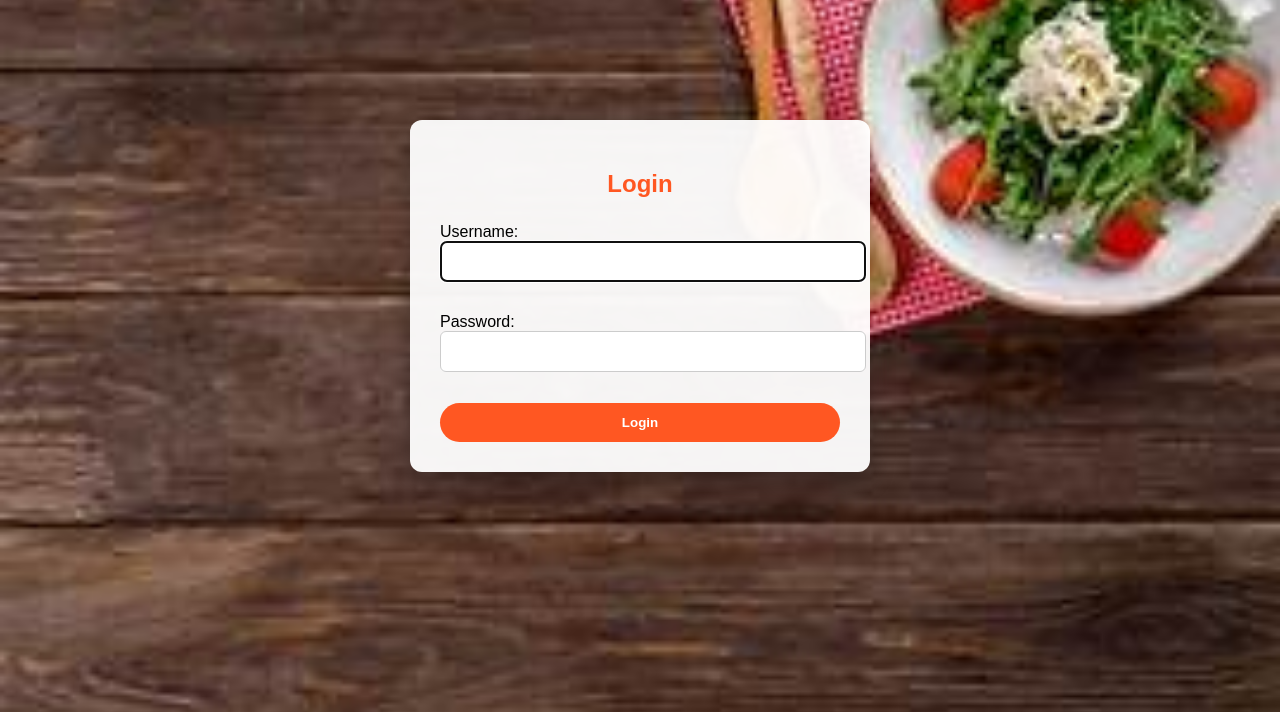
After one commit to pragna-bn/Foodapp-project, a Django app: page /users/login/ in a window 1280 px wide. The commit adds this page. Shown: the top 712 px of the page. Run offline with Django 5.2, Linux system fonts and the light colour scheme.

Commit message:
Fix login/logout, update navbar and templates

```diff
--- a/foodapp/settings.py
+++ b/foodapp/settings.py
@@ -84,3 +84,8 @@ STATIC_ROOT = BASE_DIR / "staticfiles"
 
 MEDIA_URL = '/media/'
 MEDIA_ROOT = BASE_DIR / 'media'
+
+# Redirects for login/logout
+LOGIN_URL = '/users/login/'          # Where @login_required redirects if not logged in
+LOGIN_REDIRECT_URL = '/'             # Where user goes after login
+LOGOUT_REDIRECT_URL = '/'            # Where user goes after logout
--- a/foodapp/urls.py
+++ b/foodapp/urls.py
@@ -14,6 +14,8 @@ urlpatterns = [
 
     # Orders app
     path('orders/', include('orders.urls')),
+
+    path('users/', include('users.urls')),
 ]
 
 # MEDIA settings
--- a/main/urls.py
+++ b/main/urls.py
@@ -26,4 +26,5 @@ urlpatterns = [
 
 
 
+
 ]
--- /dev/null
+++ b/templates/users/login.html
@@ -0,0 +1,67 @@
+{% load static %}
+<!DOCTYPE html>
+<html>
+<head>
+    <title>Login</title>
+    <style>
+        body {
+            background: url("{% static 'images/hero.jpg' %}") no-repeat center center fixed;
+            background-size: cover;
+            font-family: Arial, sans-serif;
+            margin: 0;
+            padding: 0;
+        }
+
+        .login-box {
+            max-width: 400px;
+            margin: 120px auto;
+            background: rgba(255,255,255,0.95);
+            padding: 30px;
+            border-radius: 12px;
+            box-shadow: 0 8px 25px rgba(0,0,0,0.3);
+        }
+
+        h2 {
+            text-align: center;
+            color: #ff5722;
+            margin-bottom: 25px;
+        }
+
+        input {
+            width: 100%;
+            padding: 12px;
+            margin-bottom: 15px;
+            border-radius: 6px;
+            border: 1px solid #ccc;
+        }
+
+        button {
+            width: 100%;
+            padding: 12px;
+            background: #ff5722;
+            color: white;
+            border: none;
+            border-radius: 30px;
+            font-weight: bold;
+            cursor: pointer;
+        }
+
+        button:hover {
+            background: #e64a19;
+        }
+    </style>
+</head>
+<body>
+
+<div class="login-box">
+    <h2>Login</h2>
+
+    <form method="post">
+        {% csrf_token %}
+        {{ form.as_p }}
+        <button type="submit">Login</button>
+    </form>
+</div>
+
+</body>
+</html>
--- /dev/null
+++ b/users/urls.py
@@ -0,0 +1,8 @@
+
+from django.urls import path
+from django.contrib.auth import views as auth_views
+
+urlpatterns = [
+    path('login/', auth_views.LoginView.as_view(template_name='users/login.html'), name='login'),
+    path('logout/', auth_views.LogoutView.as_view(), name='logout'),
+]
```
Also changed, not shown: templates/base.html (+19 -13 lines), README.md.
